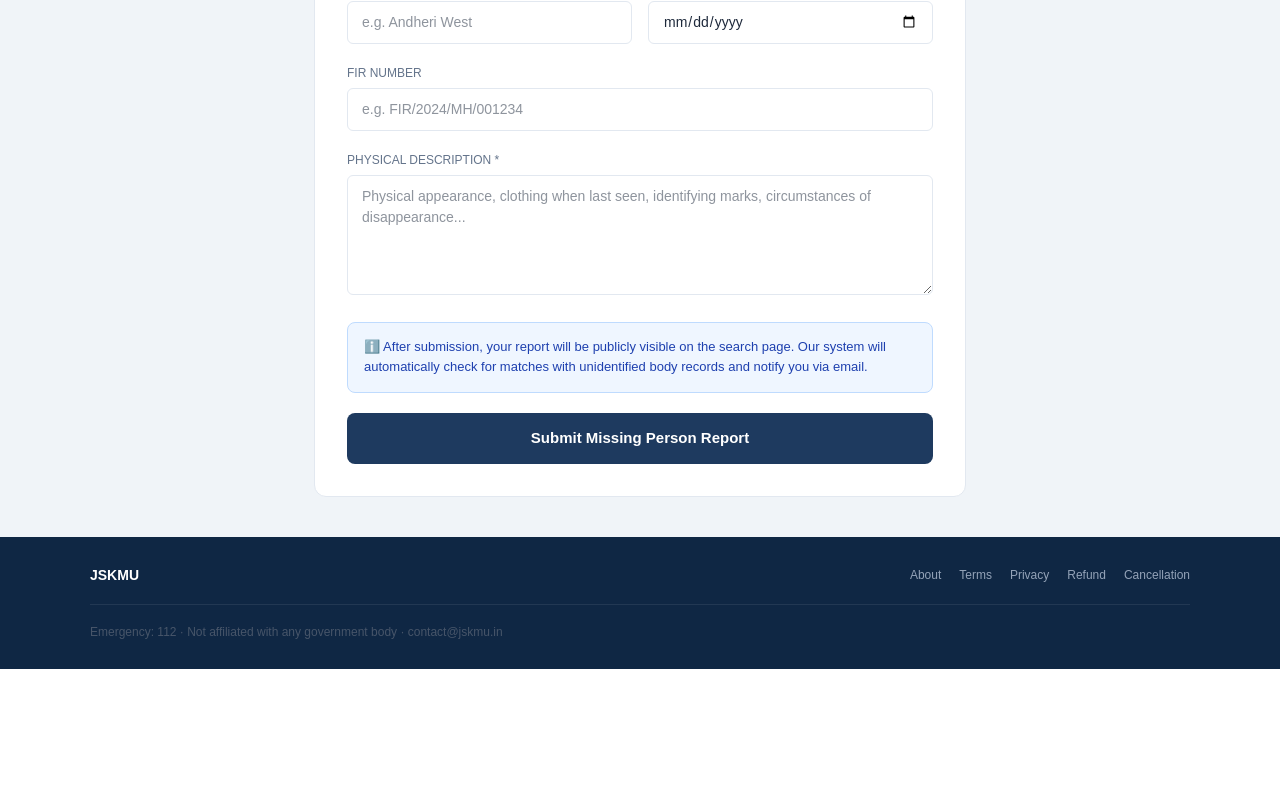
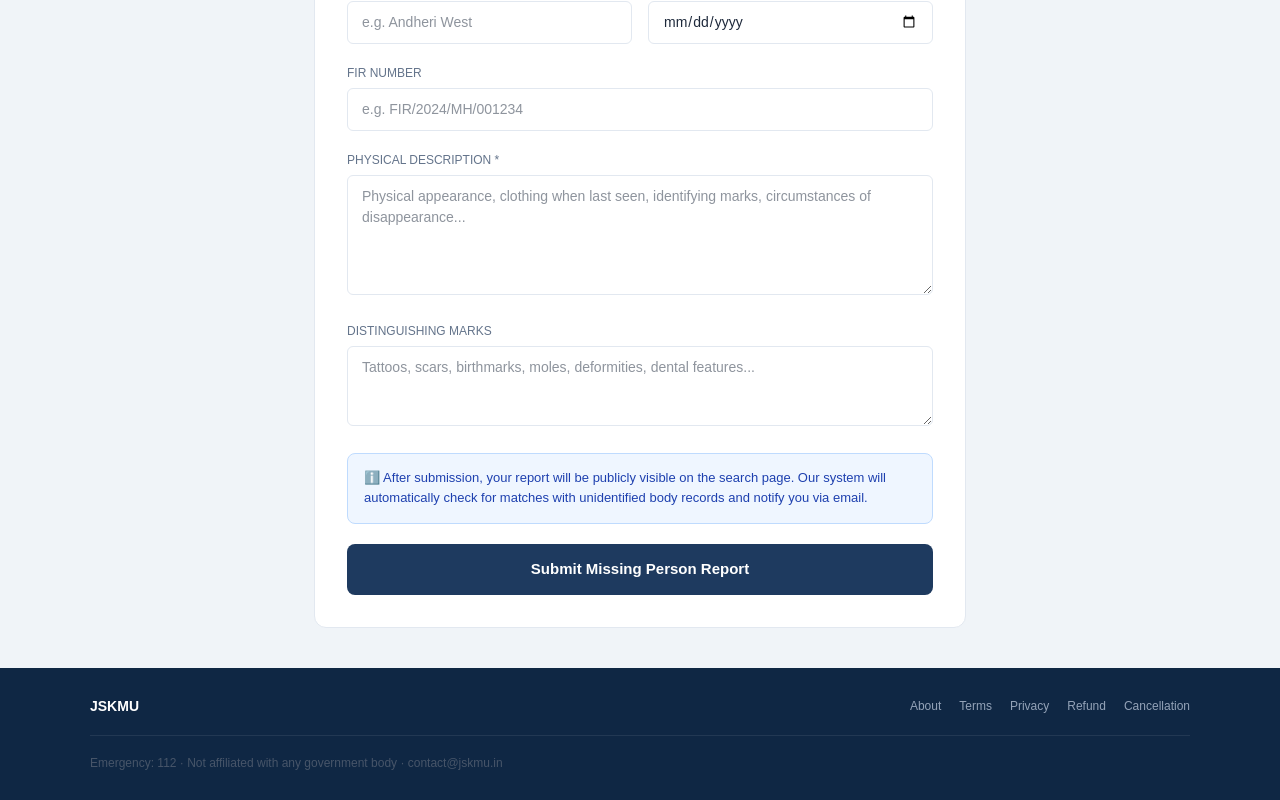
Before and after one commit to hemant155/jskmu, a Next.js app: page /dashboard/add-missing in a window 1280 px wide. Shown: the part 706-1506 px from the top of the page. Before the commit the page ends 1375 px from the top, so only its background shows below. Built offline with nearby package versions, Linux system fonts and the light colour scheme; no server answers.

Commit message:
Add distinguishing marks field to missing person and body forms

```diff
--- a/app/contributor/page.js
+++ b/app/contributor/page.js
@@ -280,6 +280,7 @@ function AddBodyForm({ onSuccess, isMobile }) {
     area: '',
     found_date: '',
     description: '',
+    distinguishing_marks: '',
     case_number: '',
   })
   const [photo, setPhoto] = useState(null)
@@ -334,6 +335,7 @@ function AddBodyForm({ onSuccess, isMobile }) {
           area: form.area,
           found_date: form.found_date,
           description: form.description,
+          distinguishing_marks: form.distinguishing_marks,
           case_number: form.case_number,
           photo_url,
           status: 'unidentified'
@@ -438,6 +440,16 @@ function AddBodyForm({ onSuccess, isMobile }) {
           />
         </div>
 
+        <div>
+          <label style={labelStyle}>DISTINGUISHING MARKS</label>
+          <textarea
+            value={form.distinguishing_marks}
+            onChange={e => set('distinguishing_marks', e.target.value)}
+            placeholder="Tattoos, scars, birthmarks, moles, deformities, dental features..."
+            style={{ ...inputStyle, minHeight: 80, resize: 'vertical' }}
+          />
+        </div>
+
         <div style={{ background: '#fff5f5', border: '1px solid #fecaca', borderRadius: 8, padding: '12px 16px' }}>
           <p style={{ margin: 0, fontSize: 12, color: '#dc2626', lineHeight: 1.6 }}>
             ⚠️ Only add records you have personally witnessed or have direct knowledge of. False records will result in permanent ban. Photos are stored securely and shown blurred to families only.
--- a/app/dashboard/add-missing/page.js
+++ b/app/dashboard/add-missing/page.js
@@ -20,6 +20,7 @@ export default function AddMissingPage() {
     area: '',
     last_seen_date: '',
     description: '',
+    distinguishing_marks: '',
     fir_number: '',
   })
 
@@ -81,6 +82,7 @@ if (photo) {
           area: form.area,
           last_seen_date: form.last_seen_date,
           description: form.description,
+          distinguishing_marks: form.distinguishing_marks,
           fir_number: form.fir_number,
           photo_url,
           status: 'active'
@@ -222,6 +224,17 @@ if (photo) {
               />
             </div>
 
+            {/* DISTINGUISHING MARKS */}
+            <div>
+              <label style={labelStyle}>DISTINGUISHING MARKS</label>
+              <textarea
+                value={form.distinguishing_marks}
+                onChange={e => set('distinguishing_marks', e.target.value)}
+                placeholder="Tattoos, scars, birthmarks, moles, deformities, dental features..."
+                style={{ ...inputStyle, minHeight: 80, resize: 'vertical' }}
+              />
+            </div>
+
             {error && (
               <div style={{ background: '#fff5f5', border: '1px solid #fecaca', borderRadius: 8, padding: '12px 16px' }}>
                 <p style={{ margin: 0, fontSize: 13, color: '#dc2626' }}>{error}</p>
```
